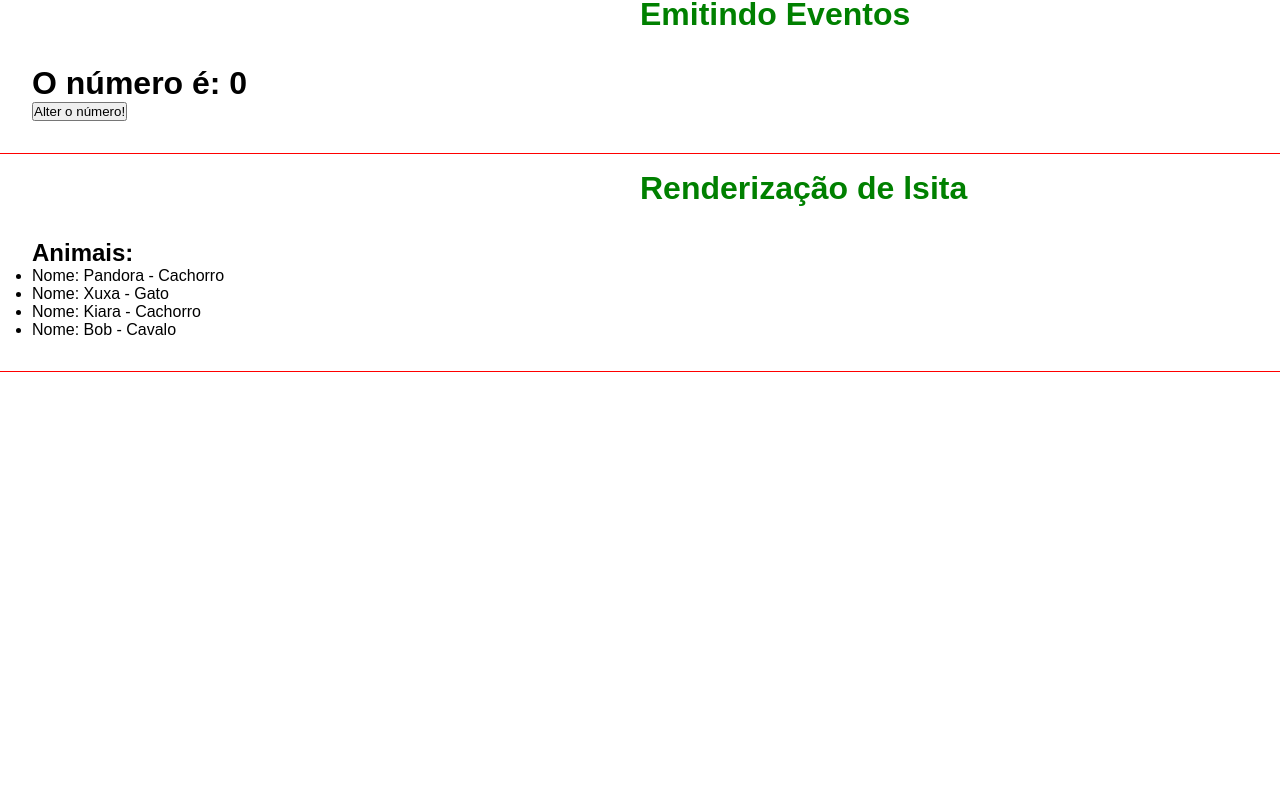
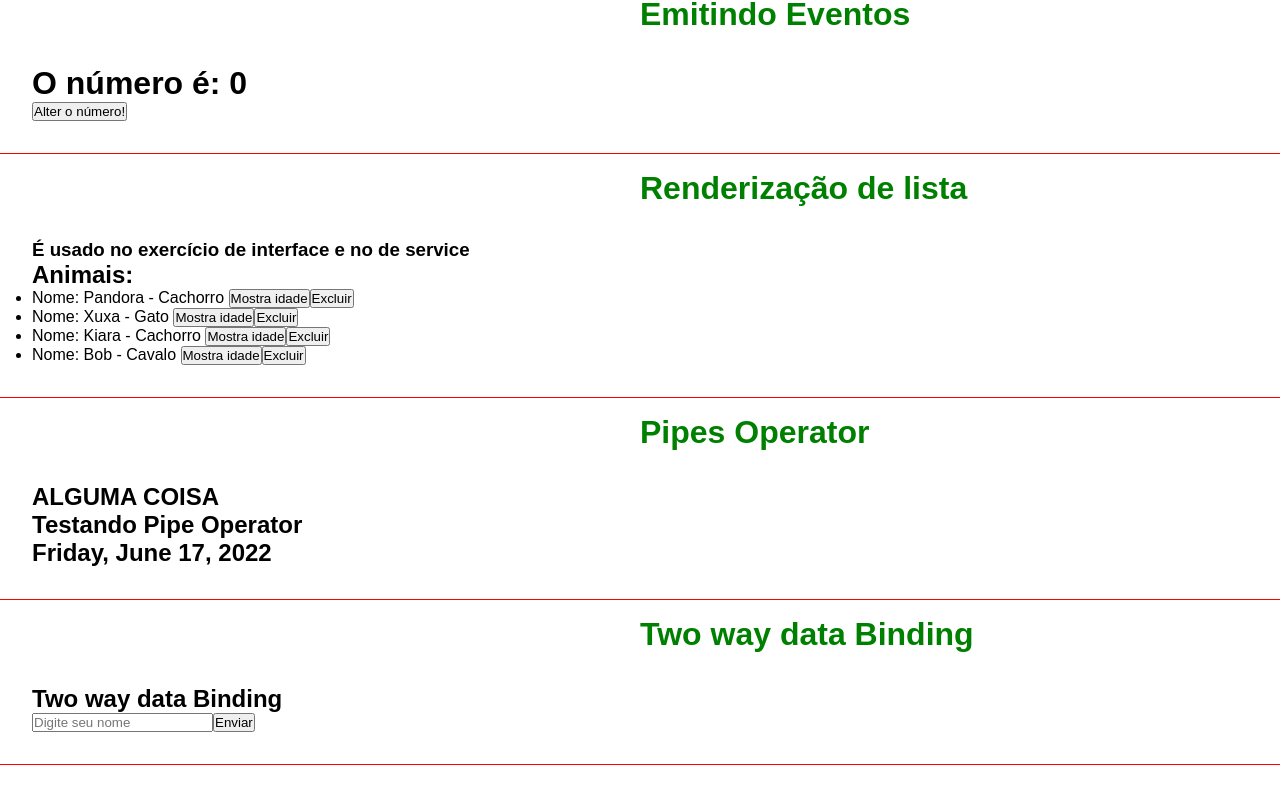
Before and after one commit to diogovaladao/angular, an Angular app in the folder curso-angular/: page / in a window 1280 px wide. Shown: the part 1232-2036 px from the top of the page. Built offline with nearby package versions, Linux system fonts and the light colour scheme.

Commit message:
a lot of things
aula de pipe, two way data binding e services

```diff
--- /dev/null
+++ b/curso-angular/src/app/Animal.ts
@@ -0,0 +1,5 @@
+export interface Animal {
+    name: string
+    type: string
+    age: number
+}
--- a/curso-angular/src/app/app.component.html
+++ b/curso-angular/src/app/app.component.html
@@ -12,3 +12,5 @@
   <app-eventos></app-eventos>
   <app-emiter></app-emiter>
   <app-list-render></app-list-render>
+  <app-pipes></app-pipes>
+  <app-two-way-binding></app-two-way-binding>
--- a/curso-angular/src/app/components/list-render/list-render.component.html
+++ b/curso-angular/src/app/components/list-render/list-render.component.html
@@ -1,9 +1,13 @@
-<h1 class="h1-title">Renderização de lsita</h1>
+<h1 class="h1-title">Renderização de lista</h1>
 <div class="class">
+    <h3>É usado no exercício de interface e no de service</h3>
     <h2>Animais:</h2>
     <ul>
         <li *ngFor="let animal of animals">
             Nome: {{animal.name}} - {{animal.type}}
+            <button (click)="mostraIdade(animal)">Mostra idade</button>
+            <button (click)="removeAnimal(animal)">Excluir</button>
         </li>
     </ul>
+    <h3>{{detalheAnimal}}</h3>
 </div>
--- a/curso-angular/src/app/components/list-render/list-render.component.ts
+++ b/curso-angular/src/app/components/list-render/list-render.component.ts
@@ -1,4 +1,7 @@
 import { Component, OnInit } from '@angular/core';
+
+import { Animal } from 'src/app/Animal';
+import { ListService } from 'src/app/services/list.service';
 
 @Component({
   selector: 'app-list-render',
@@ -7,16 +10,28 @@ import { Component, OnInit } from '@angular/core';
 })
 export class ListRenderComponent implements OnInit {
 
-  animals = [
-    {name: 'Pandora', type: 'Cachorro'},
-    {name: 'Xuxa', type: 'Gato'},
-    {name: 'Kiara', type: 'Cachorro'},
-    {name: 'Bob', type: 'Cavalo'},
+
+  animals: Animal[] = [
+    {name: 'Pandora', type: 'Cachorro', age: 7},
+    {name: 'Xuxa', type: 'Gato', age: 5},
+    {name: 'Kiara', type: 'Cachorro', age: 2},
+    {name: 'Bob', type: 'Cavalo', age: 15},
   ]
 
-  constructor() { }
+  detalheAnimal = '';
+
+  constructor(private listService: ListService) { }
 
   ngOnInit(): void {
   }
 
+  mostraIdade(animal: Animal): void {
+    this.detalheAnimal = `${animal.name} tem ${animal.age} anos`
+  }
+
+  removeAnimal(animal: Animal){
+    console.log("Removendo animal...")
+    this.animals = this.listService.remove(this.animals, animal);
+  }
+
 }
--- /dev/null
+++ b/curso-angular/src/app/components/pipes/pipes.component.html
@@ -0,0 +1,6 @@
+<h1 class="h1-title">Pipes Operator</h1>
+<div class="class">
+    <h2>{{"Alguma coisa" | uppercase}}</h2>
+    <h2>{{textoQualquer | titlecase}}</h2>
+    <h2>{{novaData | date: "fullDate"}}</h2>
+</div>
--- /dev/null
+++ b/curso-angular/src/app/components/pipes/pipes.component.ts
@@ -0,0 +1,18 @@
+import { Component, OnInit } from '@angular/core';
+
+@Component({
+  selector: 'app-pipes',
+  templateUrl: './pipes.component.html',
+  styleUrls: ['./pipes.component.css']
+})
+export class PipesComponent implements OnInit {
+
+  textoQualquer = "TESTANDO PIPE OPERATOR";
+  novaData = new Date();
+
+  constructor() { }
+
+  ngOnInit(): void {
+  }
+
+}
--- /dev/null
+++ b/curso-angular/src/app/components/two-way-binding/two-way-binding.component.html
@@ -0,0 +1,11 @@
+<h1 class="h1-title">Two way data Binding</h1>
+<div class="class">
+    <h2>Two way data Binding</h2>
+    <form>
+        <input type="text" [(ngModel)]="name" name="name" placeholder="Digite seu nome">
+        <input type="submit" value="Enviar">
+    </form>
+    <div *ngIf="name !==''">
+        <p>O nome é: {{name}}</p>
+    </div>
+</div>
--- /dev/null
+++ b/curso-angular/src/app/components/two-way-binding/two-way-binding.component.ts
@@ -0,0 +1,17 @@
+import { Component, OnInit } from '@angular/core';
+
+@Component({
+  selector: 'app-two-way-binding',
+  templateUrl: './two-way-binding.component.html',
+  styleUrls: ['./two-way-binding.component.css']
+})
+export class TwoWayBindingComponent implements OnInit {
+
+  name: string = '';
+
+  constructor() { }
+
+  ngOnInit(): void {
+  }
+
+}
--- /dev/null
+++ b/curso-angular/src/app/services/list.service.ts
@@ -0,0 +1,14 @@
+import { Injectable } from '@angular/core';
+import { Animal } from '../Animal';
+
+@Injectable({
+  providedIn: 'root'
+})
+export class ListService {
+
+  constructor() { }
+
+  remove(animals: Animal[], animal: Animal){
+    return animals.filter((a) => animal.name !== a.name);
+  }
+}
```
Also changed, not shown: curso-angular/src/app/app.module.ts (+8 -2 lines), curso-angular/src/app/components/pipes/pipes.component.css (added), curso-angular/src/app/components/two-way-binding/two-way-binding.component.css (added), 1 other file (tests, documents, lock files or other folders).
